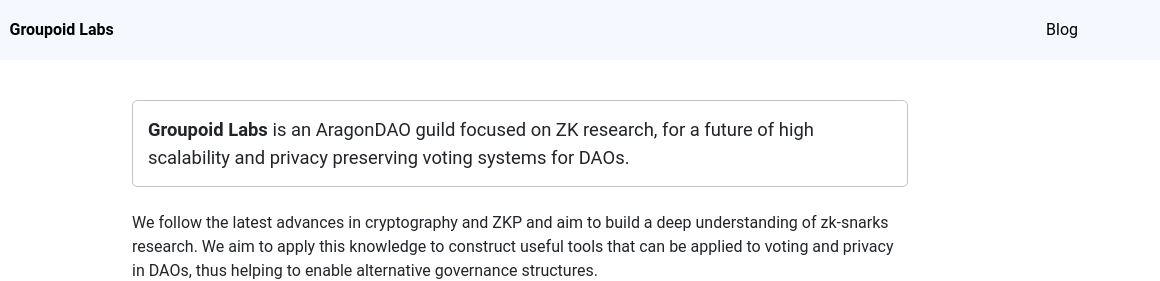
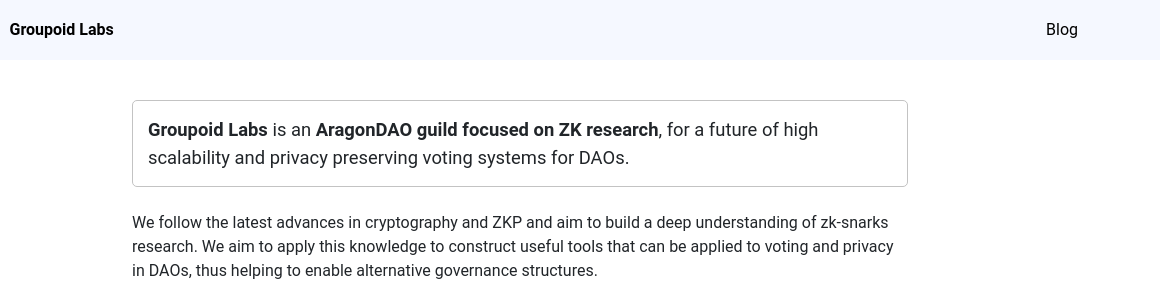
Before and after one commit to aragonzkresearch/web, a plain HTML site: page index.html in a window 1280 px wide. Shown: the top 281 px of the page, 120-1280 px from the left. Drawn offline with nearby package versions, Linux system fonts and the light colour scheme.

Commit message:
Update index.html

```diff
--- a/index.html
+++ b/index.html
@@ -41,7 +41,7 @@
 
 		<div class="container" style="margin-top:40px;max-width:800px; min-height:calc(100vh - 140px); padding-bottom:200px;">
 			<div style="font-size:115%; border:1px #c3c3c3 solid; border-radius:5px; padding:15px;">
-			<b>Groupoid Labs</b> is an AragonDAO guild focused on ZK research, for a future of high scalability and privacy preserving voting systems for DAOs.
+			<b>Groupoid Labs</b> is an <b>AragonDAO guild focused on ZK research</b>, for a future of high scalability and privacy preserving voting systems for DAOs.
 			</div>
 			<br>
 
```
